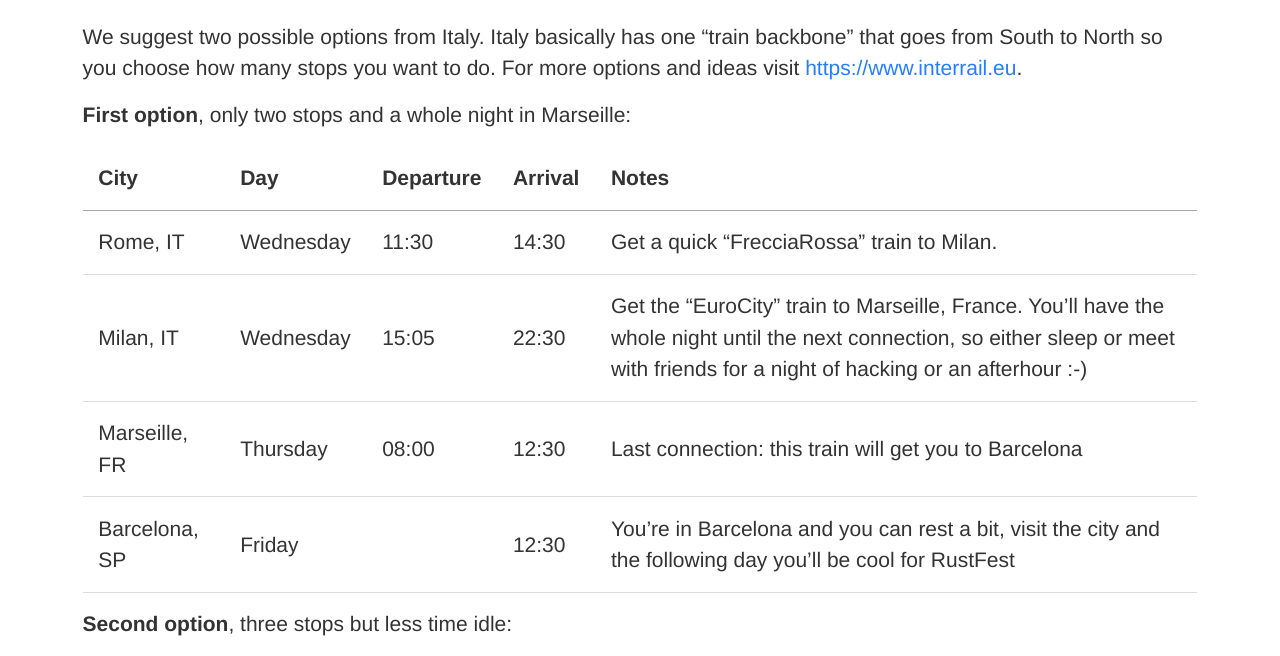
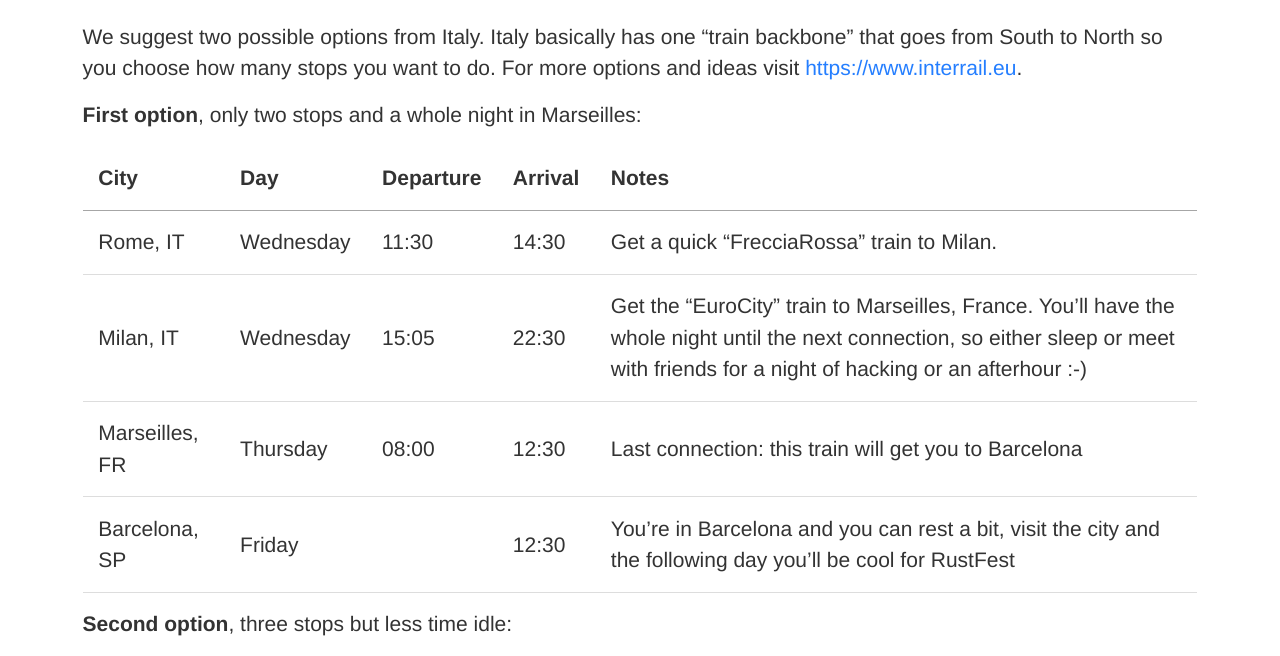
Before and after one commit to RustFestEU/blog.rustfest.eu, a Jekyll site: the page built from _posts/2019-08-14-pre-post-conf-events-sustainable-train-travels.md, in a window 1280 px wide and 900 px high, scrolled down 5080 px. Shown: the part 157-813 px from the top of the window. Built offline with Jekyll 4.4.1, drawn with Linux system fonts in a browser that asks for light colours; some of the changed text lies outside the part shown.

Commit message:
More typos

```diff
--- a/_posts/2019-08-14-pre-post-conf-events-sustainable-train-travels.md
+++ b/_posts/2019-08-14-pre-post-conf-events-sustainable-train-travels.md
@@ -154,14 +154,14 @@ Note that you can take a direct train from Warsaw or Prague to Vienna.
 
 We suggest two possible options from Italy. Italy basically has one "train backbone" that goes from South to North so you choose how many stops you want to do. For more options and ideas visit [https://www.interrail.eu](https://www.interrail.eu).
 
-**First option**, only two stops and a whole night in Marseille:
+**First option**, only two stops and a whole night in Marseilles:
 
 {:.layout-auto}
 | City          | Day       | Departure | Arrival | Notes                                                                                                                                                                                  |
 | ------------- | --------- | --------- | ------- | ------------------------------------------------------------------------------------------------------------------                                                                     |
 | Rome, IT      | Wednesday | 11:30     | 14:30   | Get a quick "FrecciaRossa" train to Milan.                                                                                                                                             |
-| Milan, IT     | Wednesday | 15:05     | 22:30   | Get the "EuroCity" train to Marseille, France. You'll have the whole night until the next connection, so either sleep or meet with friends for a night of hacking or an afterhour :-) |
-| Marseille, FR | Thursday  | 08:00     | 12:30   | Last connection: this train will get you to Barcelona                                                                                                                                  |
+| Milan, IT     | Wednesday | 15:05     | 22:30   | Get the "EuroCity" train to Marseilles, France. You'll have the whole night until the next connection, so either sleep or meet with friends for a night of hacking or an afterhour :-) |
+| Marseilles, FR | Thursday  | 08:00     | 12:30   | Last connection: this train will get you to Barcelona                                                                                                                                  |
 | Barcelona, SP | Friday    |           | 12:30   | You're in Barcelona and you can rest a bit, visit the city and the following day you'll be cool for RustFest                                                                           |
 
 **Second option**, three stops but less time idle:
```
Also changed, not shown: other parts of _posts/2019-08-14-pre-post-conf-events-sustainable-train-travels.md (+3 -3 lines).
